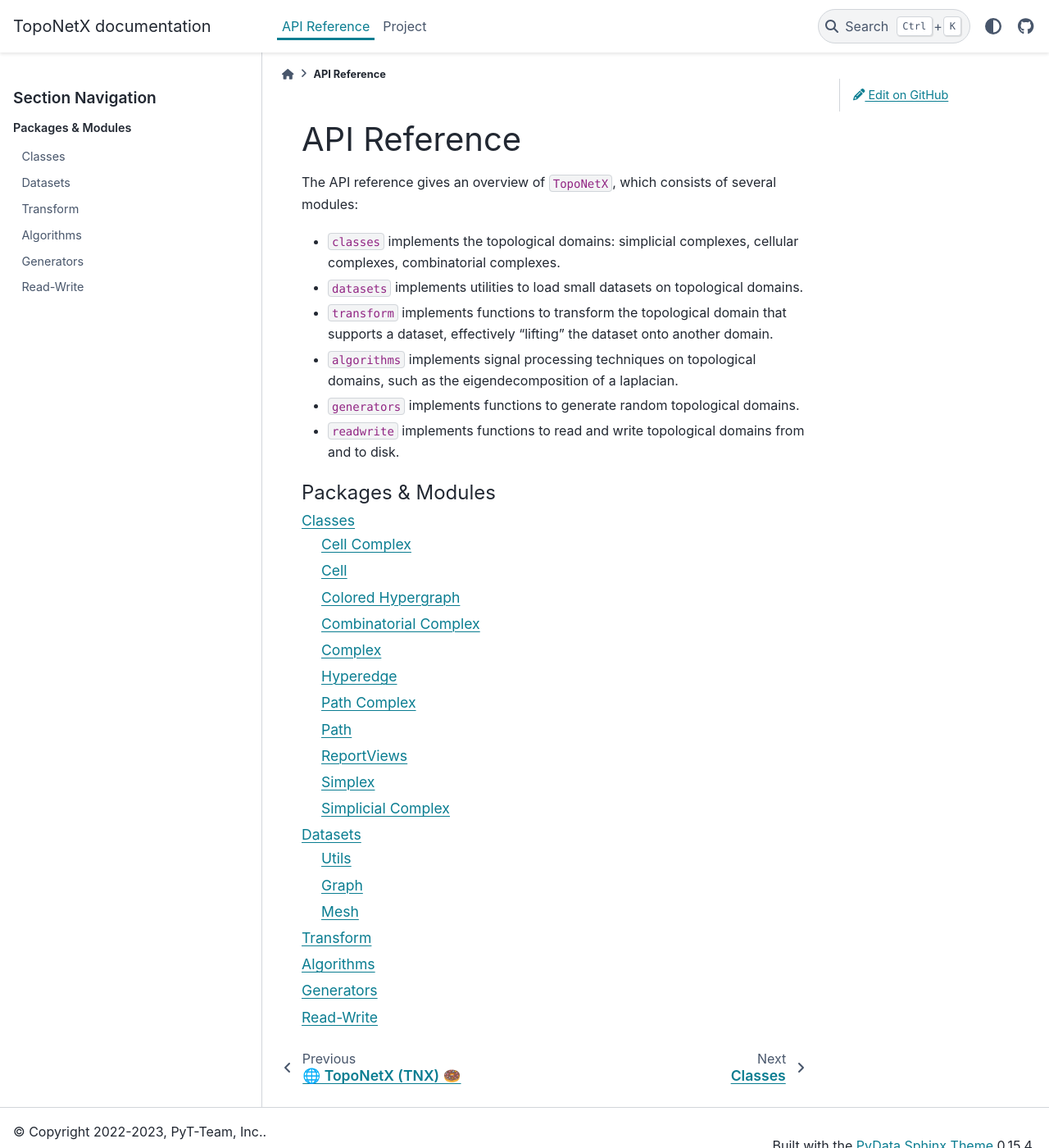
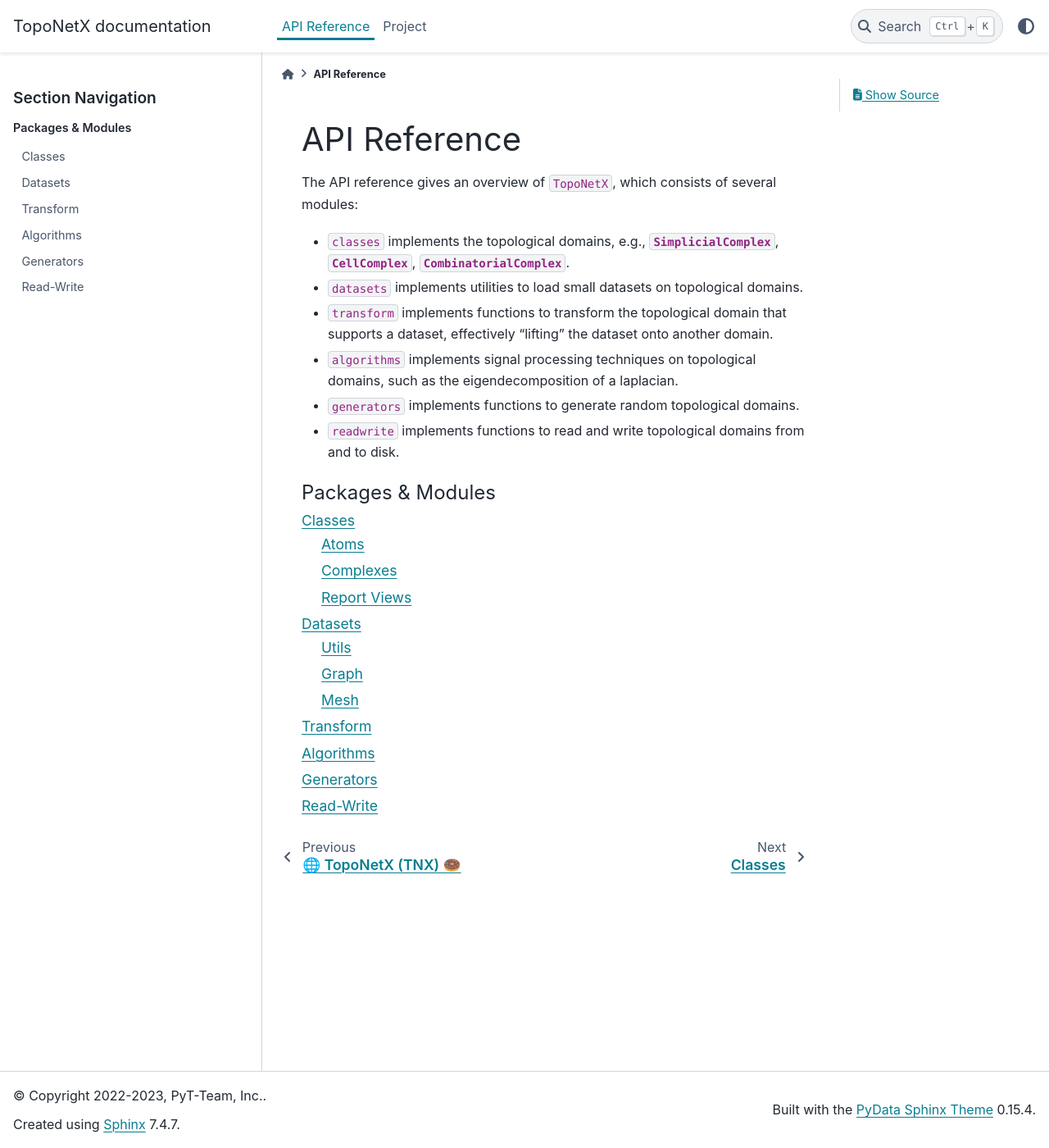
Before and after one commit to pyt-team/TopoNetX, a Sphinx documentation site: the page built from docs/api/index.rst, in a window 1280 px wide and 1400 px high. Shown: the whole window at 82% size. Built offline with Sphinx 7.4.7 and the PyData theme 0.15.4, drawn with Linux system fonts in a browser that asks for light colours; pages that are not in the unit, such as notebooks, are missing from menus.

Commit message:
Put complexes on their dedicated pages

```diff
--- /dev/null
+++ b/docs/_templates/autosummary-class-template.rst
@@ -0,0 +1,32 @@
+{{ fullname | escape | underline}}
+
+.. currentmodule:: {{ module }}
+
+.. autoclass:: {{ objname }}
+   :members:
+   :show-inheritance:
+   :inherited-members:
+
+   {% block methods %}
+   .. automethod:: __init__
+
+   {% if methods %}
+   .. rubric:: {{ _('Methods') }}
+
+   .. autosummary::
+   {% for item in methods %}
+      ~{{ name }}.{{ item }}
+   {%- endfor %}
+   {% endif %}
+   {% endblock %}
+
+   {% block attributes %}
+   {% if attributes %}
+   .. rubric:: {{ _('Attributes') }}
+
+   .. autosummary::
+   {% for item in attributes %}
+      ~{{ name }}.{{ item }}
+   {%- endfor %}
+   {% endif %}
+   {% endblock %}
--- /dev/null
+++ b/docs/_templates/autosummary-module-template.rst
@@ -0,0 +1,66 @@
+{{ fullname | escape | underline}}
+
+.. automodule:: {{ fullname }}
+
+   {% block attributes %}
+   {%- if attributes %}
+   .. rubric:: {{ _('Module Attributes') }}
+
+   .. autosummary::
+      :toctree:
+   {% for item in attributes %}
+      {{ item }}
+   {%- endfor %}
+   {% endif %}
+   {%- endblock %}
+
+   {%- block functions %}
+   {%- if functions %}
+   .. rubric:: {{ _('Functions') }}
+
+   .. autosummary::
+      :toctree:
+   {% for item in functions %}
+      {{ item }}
+   {%- endfor %}
+   {% endif %}
+   {%- endblock %}
+
+   {%- block classes %}
+   {%- if classes %}
+   .. rubric:: {{ _('Classes') }}
+
+   .. autosummary::
+      :toctree:
+      :template: autosummary-class-template.rst
+   {% for item in classes %}
+      {{ item }}
+   {%- endfor %}
+   {% endif %}
+   {%- endblock %}
+
+   {%- block exceptions %}
+   {%- if exceptions %}
+   .. rubric:: {{ _('Exceptions') }}
+
+   .. autosummary::
+      :toctree:
+   {% for item in exceptions %}
+      {{ item }}
+   {%- endfor %}
+   {% endif %}
+   {%- endblock %}
+
+{%- block modules %}
+{%- if modules %}
+.. rubric:: Modules
+
+.. autosummary::
+   :toctree:
+   :template: autosummary-module-template.rst
+   :recursive:
+{% for item in modules %}
+   {{ item }}
+{%- endfor %}
+{% endif %}
+{%- endblock %}
--- a/docs/api/index.rst
+++ b/docs/api/index.rst
@@ -4,7 +4,7 @@
 
 The API reference gives an overview of ``TopoNetX``, which consists of several modules:
 
-- ``classes`` implements the topological domains: simplicial complexes, cellular complexes, combinatorial complexes.
+- ``classes`` implements the topological domains, e.g., :py:class:`SimplicialComplex <toponetx.SimplicialComplex>`, :py:class:`CellComplex <toponetx.CellComplex>`, :py:class:`CombinatorialComplex <toponetx.CombinatorialComplex>`.
 - ``datasets`` implements utilities to load small datasets on topological domains.
 - ``transform`` implements functions to transform the topological domain that supports a dataset, effectively "lifting" the dataset onto another domain.
 - ``algorithms`` implements signal processing techniques on topological domains, such as the eigendecomposition of a laplacian.
--- a/docs/conf.py
+++ b/docs/conf.py
@@ -3,6 +3,7 @@
 project = "TopoNetX"
 copyright = "2022-2023, PyT-Team, Inc."
 author = "PyT-Team Authors"
+language = "en"
 
 extensions = [
     "nbsphinx",
@@ -19,26 +20,7 @@
     "sphinx_gallery.load_style",
 ]
 
-html_context = {
-    "github_user": "pyt-team",
-    "github_repo": "TopoNetX",
-    "github_version": "main",
-    "doc_path": "docs",
-}
-
-html_theme_options = {
-    "icon_links": [
-        {
-            "name": "GitHub",
-            "url": "https://github.com/pyt-team/TopoNetX",
-            "icon": "fa-brands fa-github",
-            "type": "fontawesome",
-        }
-   ],
-   "use_edit_page_button": True,
-}
-
-html_show_sourcelink = False
+templates_path = ["_templates"]
 
 # Configure nbsphinx for notebook execution
 nbsphinx_execute_arguments = [
@@ -59,8 +41,6 @@
 source_suffix = [".rst"]
 
 master_doc = "index"
-
-language = "en"
 
 # nbsphinx_thumbnails = {
 #     "notebooks/01_simplicial_complexes": "notebooks/sc.png",
--- a/docs/index.rst
+++ b/docs/index.rst
@@ -35,7 +35,7 @@
 This package serves as a repository of the methods and algorithms we find most useful
 as we explore the knowledge that can be encoded via higher-order networks.
 
-TNX supports the construction of topological structures including the ``CellComplex``, ``SimplicialComplex`` and ``CombinatorialComplex`` classes.
+TNX supports the construction of topological structures including the :py:class:`CellComplex <toponetx.CellComplex>`, :py:class:`SimplicialComplex <toponetx.SimplicialComplex>` and :py:class:`CombinatorialComplex <toponetx.CombinatorialComplex>` classes.
 
 These classes provide methods for computing boundary operators, Hodge Laplacians
 and higher-order adjacency operators on cell, simplicial and combinatorial complexes,
```
Also changed, not shown: docs/api/classes.rst (+41 -51 lines), docs/api/transform.rst (line endings or trailing spaces), 3 other files.
